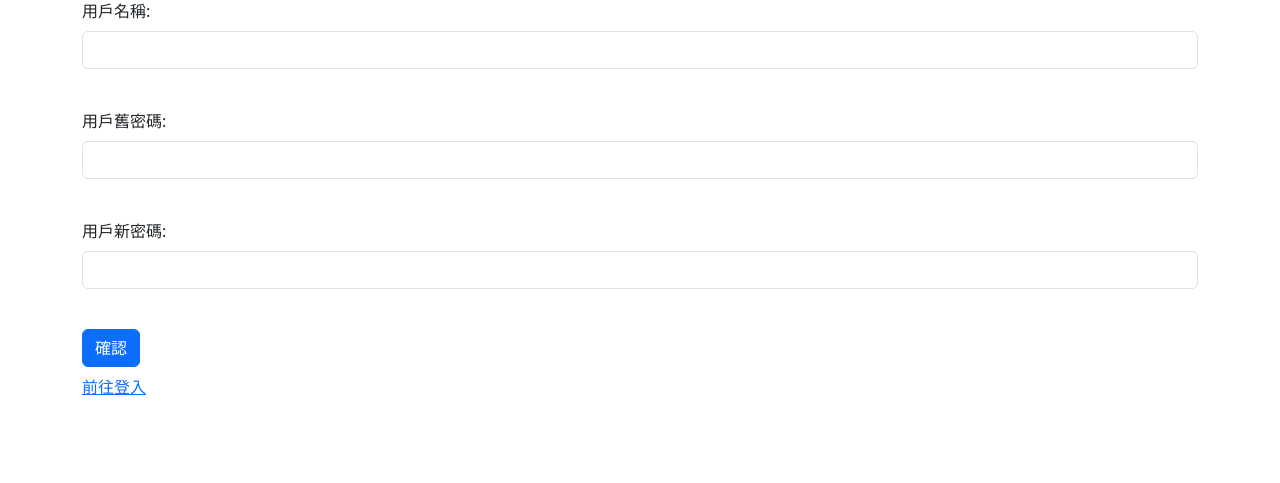
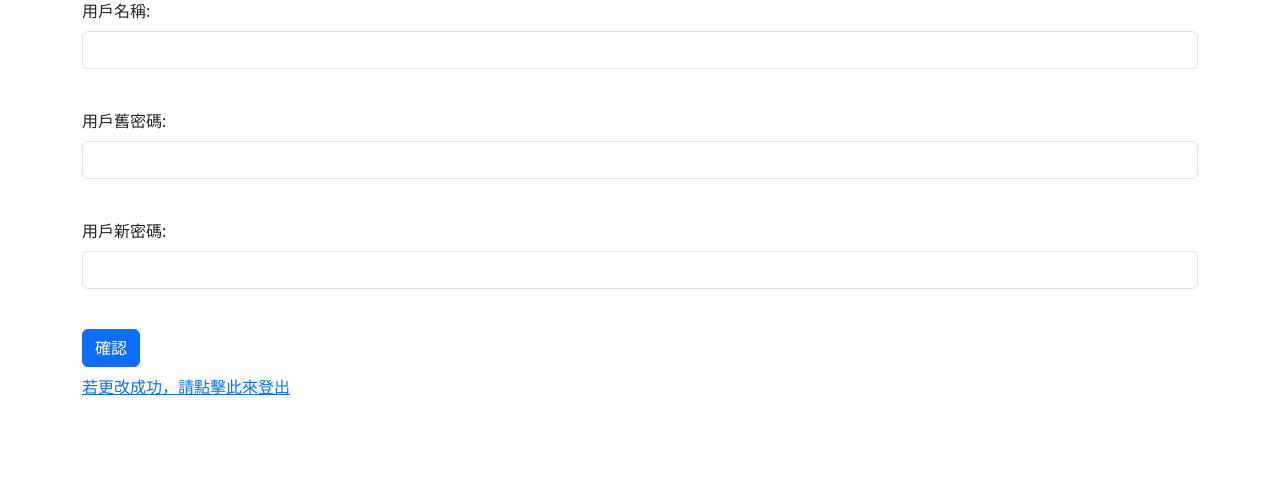
Before and after one commit to JohnsonOUO/db-final, a Django app: template register/templates/edit.html in a window 1280 px wide. Shown: the part 113-596 px from the top of the page. Run offline with Django 4.2, Linux system fonts and the light colour scheme; the template is opened without the code that fills it, so the values that code supplies are empty; parts of the project's set-up code (start-up, migrations or seed data) failed here and were passed over.

Commit message:
editpassword html

```diff
--- a/register/templates/edit.html
+++ b/register/templates/edit.html
@@ -58,6 +58,6 @@
             <input type="submit" class="btn btn-primary" value="確認" />
         </form>
         <h1>{{ message }}</h1>
-        <div><a href="/login">前往登入</div>
+        <div><a href="/logout">若更改成功，請點擊此來登出</div>
     </div>
   </body>
```
